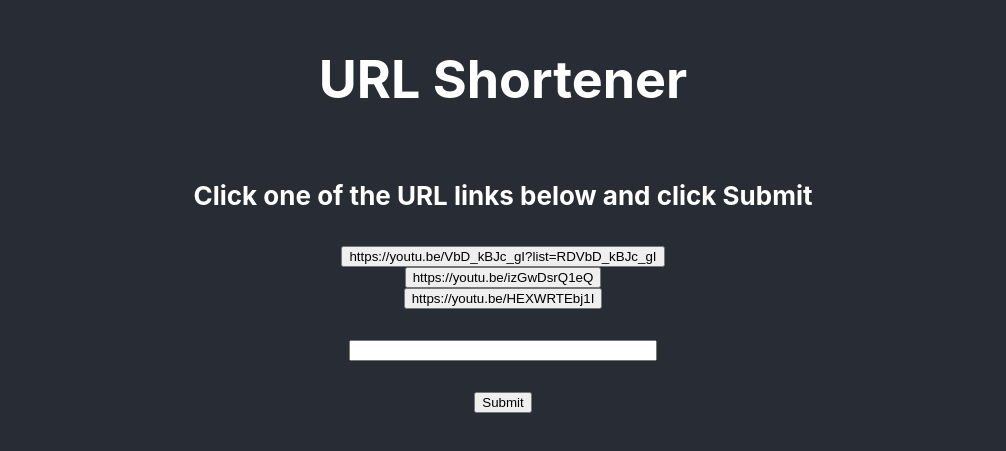
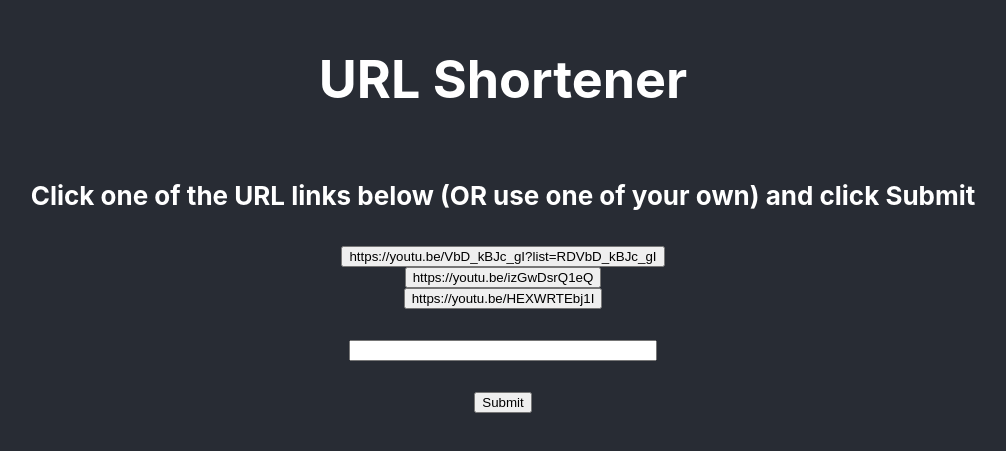
Before and after one commit to walterswoodward/url_shortener_frontend, a React (Create React App) app: page / in a window 1280 px wide. Shown: the part 151-602 px from the top of the page, without its empty margins (137-1143 px from the left). Built offline with nearby package versions, Linux system fonts and the light colour scheme.

Commit message:
URL updated

```diff
--- a/src/App.js
+++ b/src/App.js
@@ -24,7 +24,7 @@ class App extends Component {
 
   handleSubmit(e) {
     e.preventDefault();
-    const URL = "https://wsw-url-shortener.herokuapp.com";
+    const URL = "https://z00.herokuapp.com";
     // const URL = "http://localhost:5000";
     // If another link was previously copied, you need to clear newShortURL
     this.setState({
@@ -51,7 +51,7 @@ class App extends Component {
       <div className="App">
         <header className="App-header">
           <h1> URL Shortener</h1>
-          <h4> Click one of the URL links below and click Submit</h4>
+          <h4> Click one of the URL links below (OR use one of your own) and click Submit</h4>
           {this.state.youTubeLinks.map((item, index) => {
             return (
               <button
```
